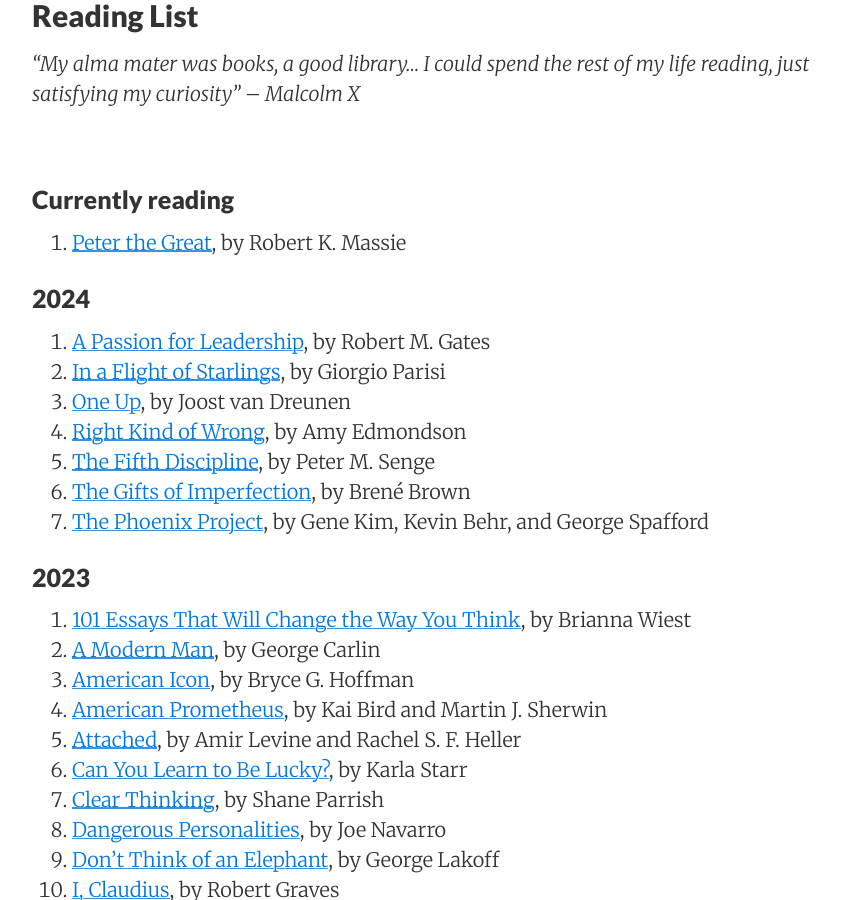
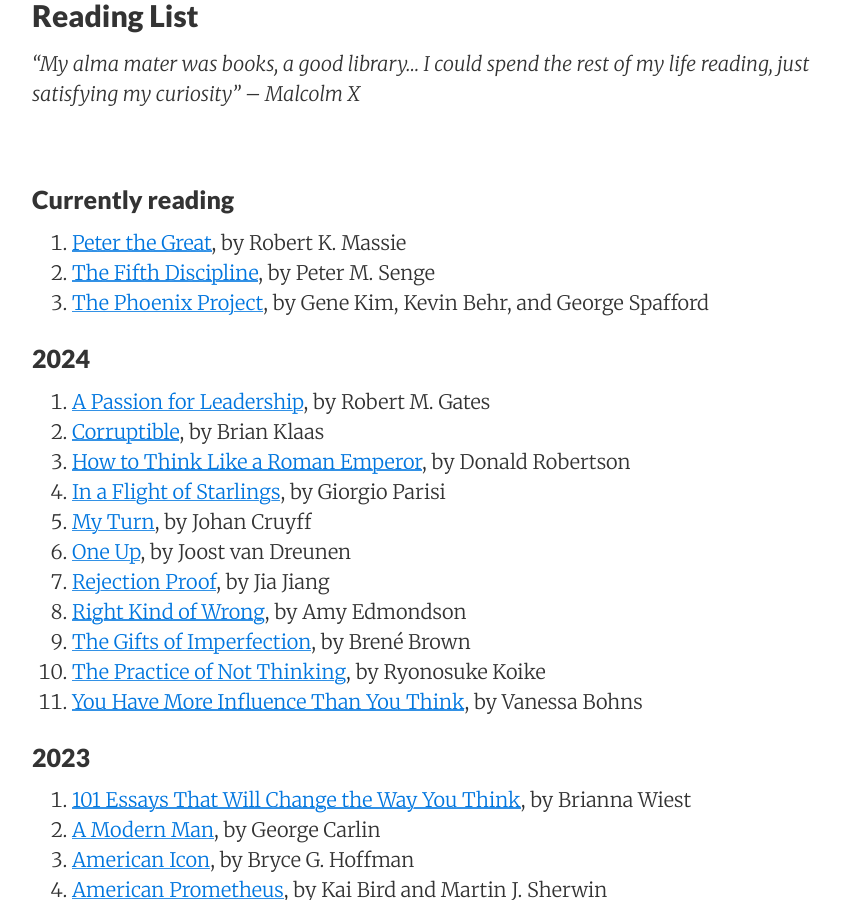
Before and after one commit to sewardlee337/sewardlee337.github.io, a Jekyll site: the page built from readinglist.md, in a window 1280 px wide and 900 px high, scrolled down 191 px. Shown: the whole window, without its empty margins (188-1029 px from the left). Built offline with Jekyll 4.4.1, drawn with Linux system fonts in a browser that asks for light colours; nearby versions of some CDN libraries.

Commit message:
update reading list

```diff
--- a/readinglist.md
+++ b/readinglist.md
@@ -13,17 +13,23 @@ _"My alma mater was books, a good library... I could spend the rest of my life r
 ### Currently reading
 
 1. [Peter the Great](https://www.amazon.com/Peter-Great-His-Life-World-ebook/dp/B0075WPE20/ref=tmm_kin_swatch_0?_encoding=UTF8&qid=&sr=), by Robert K. Massie
+1. [The Fifth Discipline](https://www.amazon.com/Fifth-Discipline-Practice-Learning-Organization/dp/0385517254), by Peter M. Senge
+1. [The Phoenix Project](https://www.amazon.com/Phoenix-Project-DevOps-Helping-Business/dp/1942788290), by Gene Kim, Kevin Behr, and George Spafford
 
 
 ### 2024
 
 1. [A Passion for Leadership](https://www.amazon.com/Passion-Leadership-Lessons-Change-Service/dp/0307949648), by Robert M. Gates
+1. [Corruptible](https://www.amazon.com/Corruptible-Who-Gets-Power-Changes/dp/1982154098), by Brian Klaas
+1. [How to Think Like a Roman Emperor](https://www.amazon.com/How-Think-Like-Roman-Emperor/dp/1250196620), by Donald Robertson
 1. [In a Flight of Starlings](https://www.amazon.com/Flight-Starlings-Wonders-Complex-Systems/dp/059349315X), by Giorgio Parisi
+1. [My Turn](https://www.amazon.com/My-Turn-Autobiography-Johan-Cruyff/dp/150981390X), by Johan Cruyff
 1. [One Up](https://www.amazon.com/One-Up-Creativity-Competition-Business/dp/0231197527), by Joost van Dreunen
+1. [Rejection Proof](https://www.amazon.com/Rejection-Proof-Became-Invincible-Through/dp/080414138X), by Jia Jiang
 1. [Right Kind of Wrong](https://www.amazon.com/Right-Kind-Wrong-Science-Failing/dp/1982195061), by Amy Edmondson
-1. [The Fifth Discipline](https://www.amazon.com/Fifth-Discipline-Practice-Learning-Organization/dp/0385517254), by Peter M. Senge
 1. [The Gifts of Imperfection](https://www.amazon.com/Gifts-Imperfection-Think-Supposed-Embrace-ebook/dp/B00BS03LL6/ref=tmm_kin_swatch_0?_encoding=UTF8&qid=&sr=), by Brené Brown
-1. [The Phoenix Project](https://www.amazon.com/Phoenix-Project-DevOps-Helping-Business/dp/1942788290), by Gene Kim, Kevin Behr, and George Spafford
+1. [The Practice of Not Thinking](https://www.amazon.com/The-Practice-of-Not-Thinking/dp/0141994614), by Ryonosuke Koike
+1. [You Have More Influence Than You Think](https://www.amazon.com/Have-More-Influence-Than-Think/dp/1324005718), by Vanessa Bohns
 
 
 ### 2023
```
